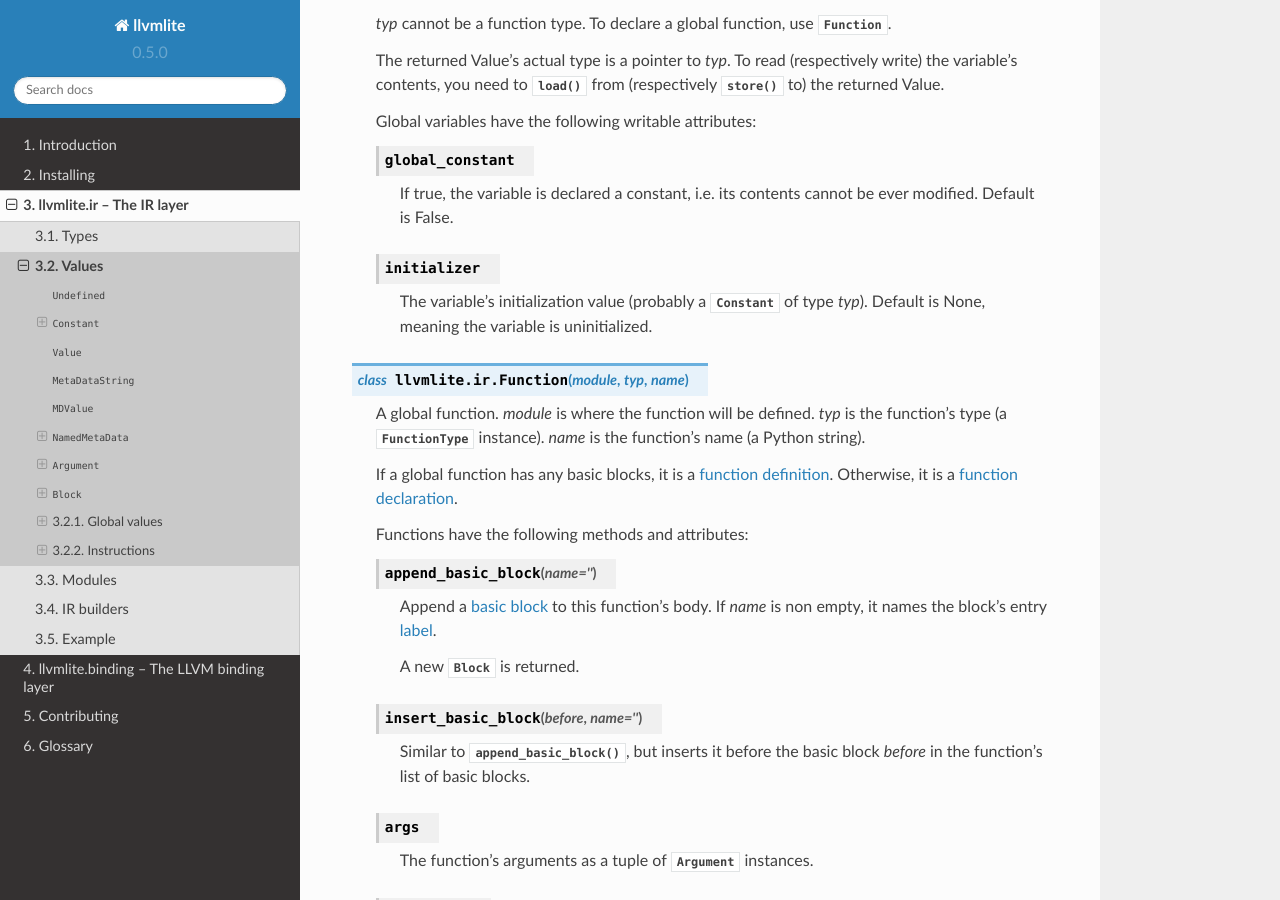
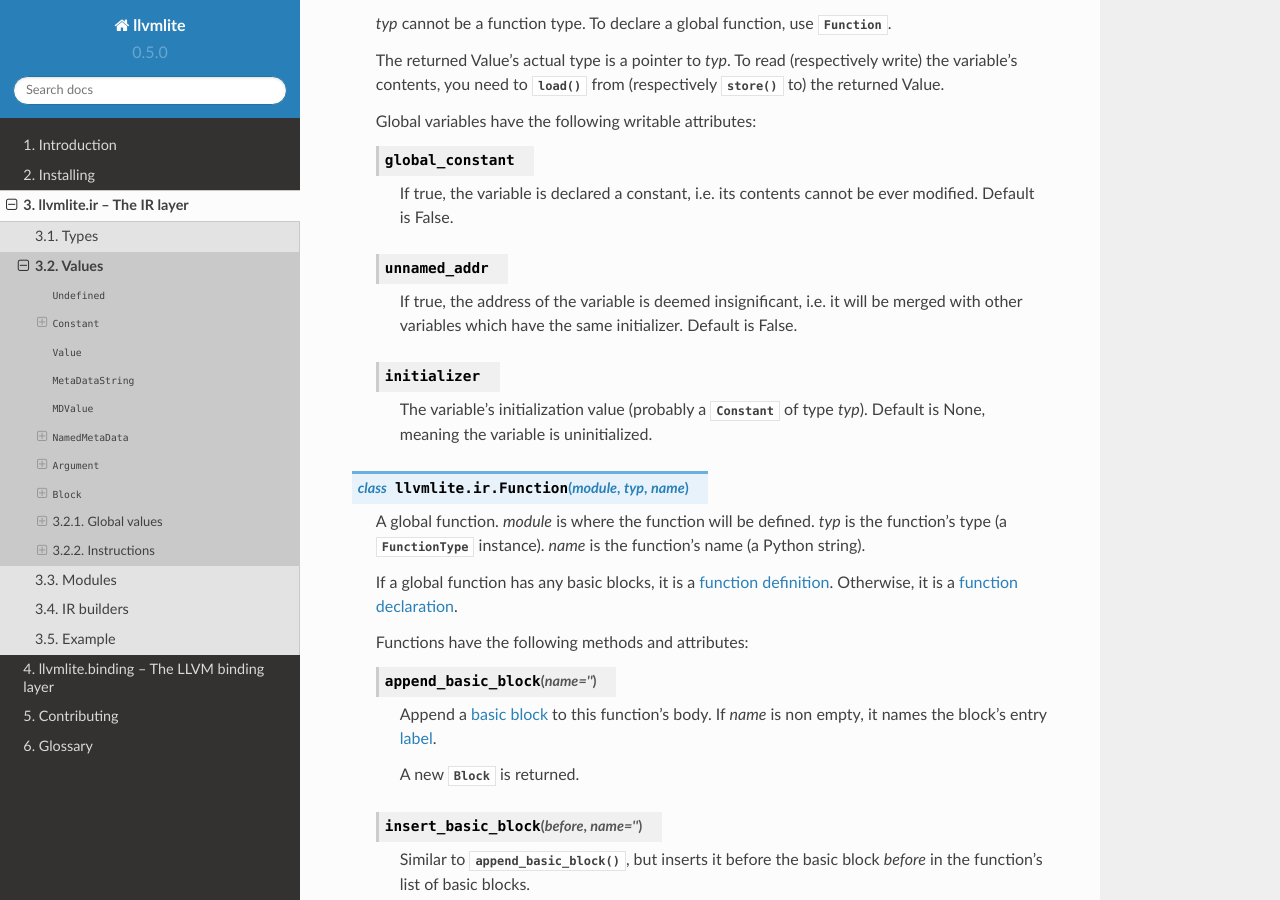
Before and after one commit to numba/llvmlite, a Sphinx documentation site: the page built from docs/source/ir/values.rst, in a window 1280 px wide and 900 px high, scrolled down 2362 px. Built offline with Sphinx 7.4.7 and the Read the Docs theme 2.0.0, drawn with Linux system fonts in a browser that asks for light colours.

Commit message:
Add unnamed_addr support to GlobalVariable.

```diff
--- a/docs/source/ir/values.rst
+++ b/docs/source/ir/values.rst
@@ -151,6 +151,12 @@ Global values are values accessible using a module-wide name.
       If true, the variable is declared a constant, i.e. its contents
       cannot be ever modified.  Default is False.
 
+   .. attribute:: unnamed_addr
+
+      If true, the address of the variable is deemed insignificant, i.e.
+      it will be merged with other variables which have the same initializer.
+      Default is False.
+
    .. attribute:: initializer
 
       The variable's initialization value (probably a :class:`Constant`
```
Also changed, not shown: 1 other file.
